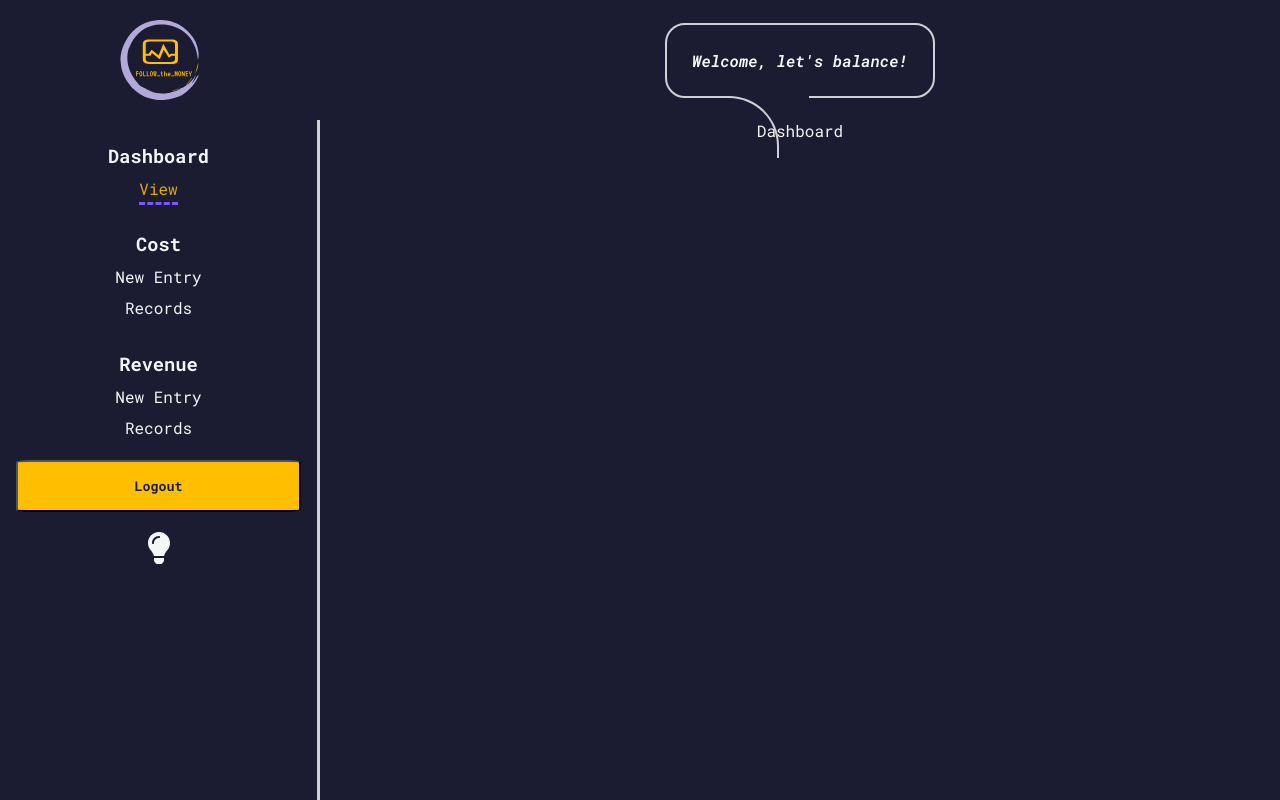
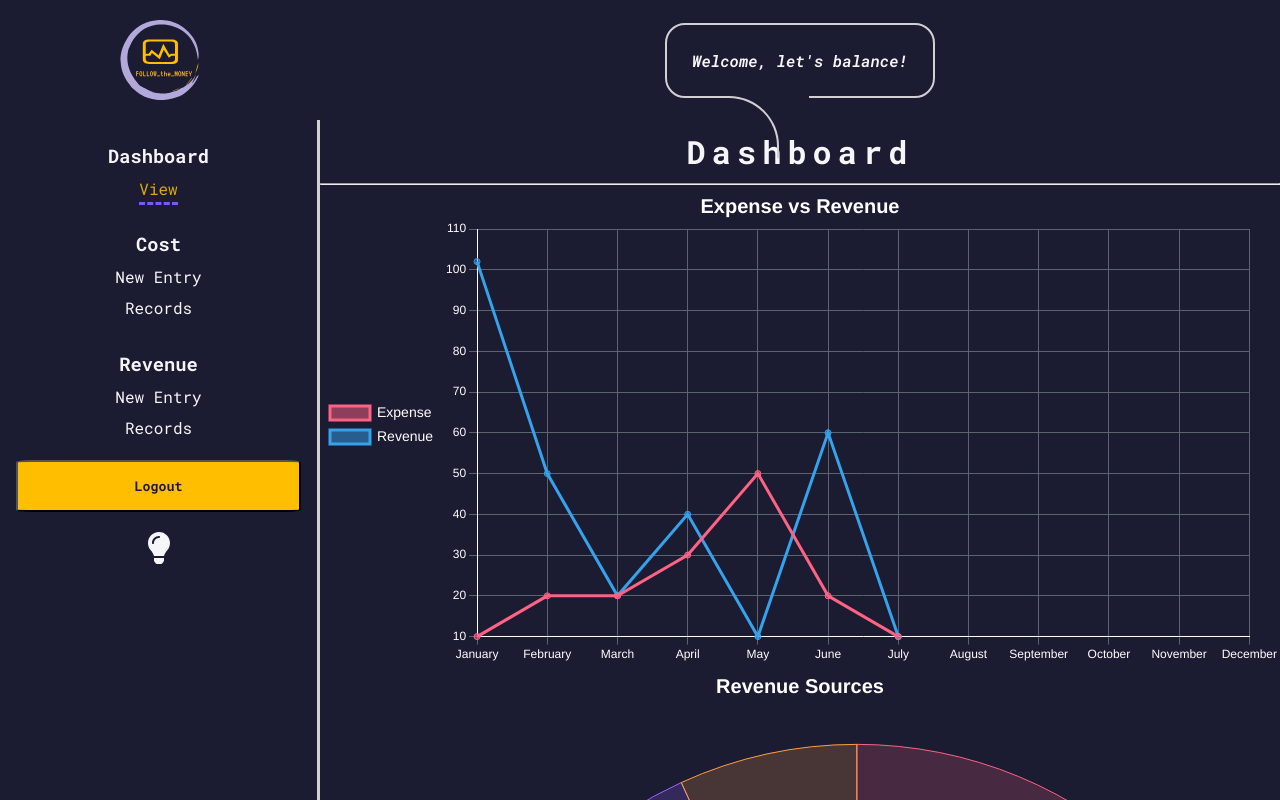
Before and after one commit to ebru-c-7/following-money, a Next.js app: page /dashboard in a window 1280 px wide. Built offline with nearby package versions, Linux system fonts and the light colour scheme; no server answers; the database is empty; sample sign-in values are in the browser's storage.

Commit message:
graph components added

```diff
--- /dev/null
+++ b/components/dashboard/line-component.js
@@ -0,0 +1,98 @@
+import React, { useEffect, useState } from "react";
+import {
+  Chart as ChartJS,
+  CategoryScale,
+  LinearScale,
+  PointElement,
+  LineElement,
+  Title,
+  Tooltip,
+  Legend,
+} from "chart.js";
+import { Line } from "react-chartjs-2";
+import { MONTHS } from "../../util/lib";
+
+const GraphComponent = (props) => {
+  ChartJS.register(
+    CategoryScale,
+    LinearScale,
+    PointElement,
+    LineElement,
+    Title,
+    Tooltip,
+    Legend
+  );
+
+  const options = {
+    responsive: true,
+    plugins: {
+      legend: {
+        position: "left",
+        labels: {
+          color: "white",
+          font: {
+            size: 14,
+          },
+        },
+      },
+      title: {
+        display: true,
+        text: props.children,
+        color: "white",
+        font: {
+          size: 20,
+        },
+      },
+    },
+    scales: {
+      x: {
+        grid: {
+          borderColor: "white",
+          color: "#5a646e",
+          tickColor: "#5a646e",
+        },
+        ticks: {
+          color: "white",
+        },
+      },
+      y: {
+        ticks: {
+          color: "white",
+        },
+        grid: {
+          borderColor: "white",
+          color: "#5a646e",
+          tickColor: "#5a646e",
+        },
+      },
+    },
+  };
+
+  const labels = MONTHS;
+
+  const data = {
+    labels,
+    datasets: [
+      {
+        label: "Expense",
+        data: [10, 20, 20, 30, 50, 20, 10],
+        borderColor: "rgb(255, 99, 132)",
+        backgroundColor: "rgba(255, 99, 132, 0.5)",
+      },
+      {
+        label: "Revenue",
+        data: [102, 50, 20, 40, 10, 60, 10],
+        borderColor: "rgb(53, 162, 235)",
+        backgroundColor: "rgba(53, 162, 235, 0.5)",
+      },
+    ],
+  };
+
+  return (
+    <div>
+      <Line options={options} data={data} />
+    </div>
+  );
+};
+
+export default GraphComponent;
--- /dev/null
+++ b/components/dashboard/pie-component.js
@@ -0,0 +1,65 @@
+import React, { useEffect, useState } from "react";
+import { Chart as ChartJS, ArcElement, Tooltip, Legend, Title } from "chart.js";
+import { Pie } from "react-chartjs-2";
+
+const PieComponent = (props) => {
+  ChartJS.register(ArcElement, Tooltip, Legend, Title);
+
+  const options = {
+    animation: {
+      delay: props.delay ? props.delay : 0,
+      easing: "easeInSine",
+    },
+    responsive: true,
+    plugins: {
+      legend: {
+        position: "left",
+        labels: {
+          color: "white",
+          font: {
+            size: 14,
+          },
+        },
+      },
+      title: {
+        display: true,
+        text: props.children,
+        color: "white",
+        font: {
+          size: 20,
+        },
+      },
+    },
+  };
+
+  const data = {
+    labels: ["Red", "Blue", "Yellow", "Green", "Purple", "Orange"],
+    datasets: [
+      {
+        label: "# of Votes",
+        data: [12, 19, 3, 5, 2, 3],
+        backgroundColor: [
+          "rgba(255, 99, 132, 0.2)",
+          "rgba(54, 162, 235, 0.2)",
+          "rgba(255, 206, 86, 0.2)",
+          "rgba(75, 192, 192, 0.2)",
+          "rgba(153, 102, 255, 0.2)",
+          "rgba(255, 159, 64, 0.2)",
+        ],
+        borderColor: [
+          "rgba(255, 99, 132, 1)",
+          "rgba(54, 162, 235, 1)",
+          "rgba(255, 206, 86, 1)",
+          "rgba(75, 192, 192, 1)",
+          "rgba(153, 102, 255, 1)",
+          "rgba(255, 159, 64, 1)",
+        ],
+        borderWidth: 1,
+      },
+    ],
+  };
+
+  return <Pie data={data} options={options} />;
+};
+
+export default PieComponent;
--- a/package.json
+++ b/package.json
@@ -14,12 +14,15 @@
     "@fortawesome/react-fontawesome": "^0.1.15",
     "@reduxjs/toolkit": "^1.6.1",
     "axios": "^0.21.4",
+    "chart.js": "^3.6.0",
     "mongodb": "^3.5.9",
     "mongoose": "^5.13.8",
-    "next": "10.0.6",
+    "next": "^12.0.4",
     "next-auth": "^3.28.0",
     "react": "17.0.1",
+    "react-chartjs-2": "^4.0.0",
     "react-dom": "17.0.1",
+    "react-intersection-observer": "^8.32.4",
     "react-redux": "^7.2.4",
     "react-tooltip": "^4.2.21"
   }
--- a/pages/dashboard/index.js
+++ b/pages/dashboard/index.js
@@ -1,7 +1,17 @@
 import { getSession } from "next-auth/client";
+import LineComponent from "../../components/dashboard/line-component";
+import PieComponent from "../../components/dashboard/pie-component";
+import Header from "../../components/shared/list/header";
 
 function DashboardPage(props) {
-  return <div>Dashboard</div>;
+  return (
+    <div>
+      <Header>Dashboard</Header>
+      <LineComponent>Expense vs Revenue</LineComponent>
+      <PieComponent delay={1000}>Revenue Sources</PieComponent>
+      <PieComponent delay={2000}>Expsense Sources</PieComponent>
+    </div>
+  );
 }
 
 export async function getServerSideProps(context) {
--- a/util/lib.js
+++ b/util/lib.js
@@ -9,3 +9,18 @@ export const arrayToClass = (arr) => {
   }
   return classArr.join(" ");
 };
+
+export const MONTHS = [
+  "January",
+  "February",
+  "March",
+  "April",
+  "May",
+  "June",
+  "July",
+  "August",
+  "September",
+  "October",
+  "November",
+  "December",
+];
```
Also changed, not shown: 1 other file (tests, documents, lock files or other folders).
